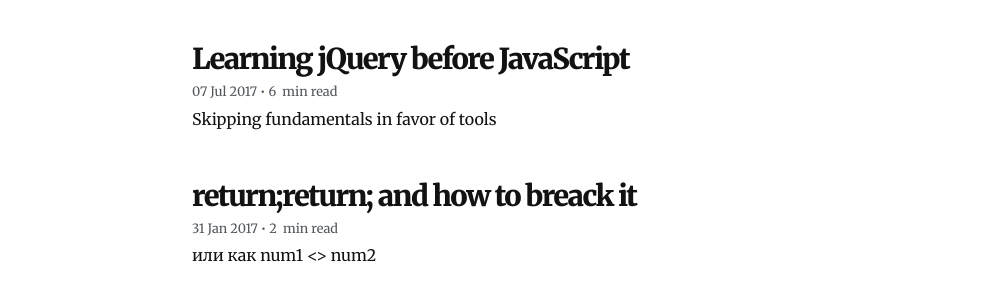
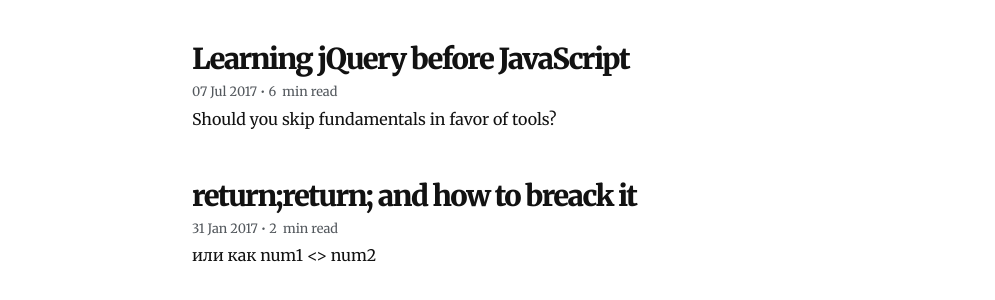
Before and after one commit to KleoPetroff/kleopetroff.github.io, a Jekyll site: the page built from index.html, in a window 1280 px wide and 900 px high. Shown: the part 295-595 px from the top of the window, without its empty margins (128-1123 px from the left). Built offline with Jekyll 4.4.1, drawn with Linux system fonts in a browser that asks for light colours; the list of posts is cut into pages by our own code.

Commit message:
post: change Learning jQuery before JavaScript description

```diff
--- a/_posts/2017-07-07-jquery-before-fundamentals.md
+++ b/_posts/2017-07-07-jquery-before-fundamentals.md
@@ -1,7 +1,7 @@
 ---
 title: Learning jQuery before JavaScript
 date: 2017-07-07 00:00:00 Z
-description: Skipping fundamentals in favor of tools
+description: Should you skip fundamentals in favor of tools?
 layout: post
 ---
 
```
